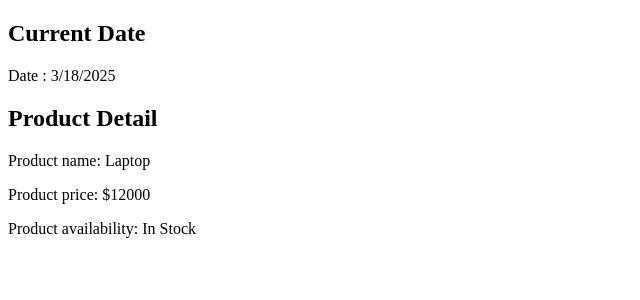
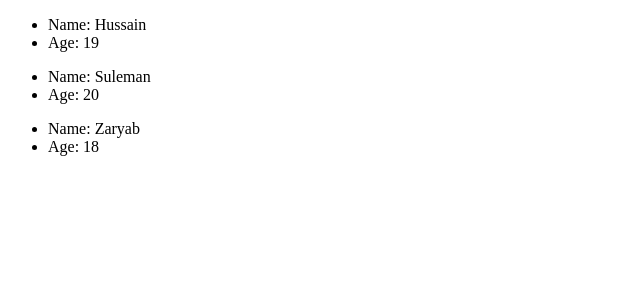
Before and after one commit to mhussainilyas/react_js_0.1, a React (Vite) app in the folder react-app/: page / in a window 1280 px wide. Shown: the top 300 px of the page, without its empty margins (0-640 px from the left). Built offline with nearby package versions, Linux system fonts and the light colour scheme.

Commit message:
Rendering List Data

```diff
--- a/react-app/src/App.jsx
+++ b/react-app/src/App.jsx
@@ -1,10 +1,10 @@
 import React from "react";
-import ObjectsWithJSXExpression from "./JSX/ObjectsWithJSXExpression";
+import ListWithDestructuring from "./Rendering lists of data/ListWithDestructuring";
 
 const App = () => {
   return (
     <div>
-      <ObjectsWithJSXExpression />
+      <ListWithDestructuring />
     </div>
   );
 };
--- /dev/null
+++ b/react-app/src/Rendering lists of data/ListWithDestructuring.jsx
@@ -0,0 +1,22 @@
+import React from "react";
+
+const ListWithDestructuring = () => {
+  const userList = [
+    { id: 1, name: "Hussain", age: 19 },
+    { id: 2, name: "Suleman", age: 20 },
+    { id: 3, name: "Zaryab", age: 18 },
+  ];
+  return (
+    <div>
+      {/* Destructuring */}
+      {userList.map(({ id, name, age }) => (
+        <ul key={id}>
+          <li>Name: {name}</li>
+          <li>Age: {age}</li>
+        </ul>
+      ))}
+    </div>
+  );
+};
+
+export default ListWithDestructuring;
```
Also changed, not shown: react-app/src/Rendering lists of data/BasicsOfList.jsx (added, +16 -0 lines), react-app/src/Rendering lists of data/ListWithArrayOfObject.jsx (added, +34 -0 lines).
